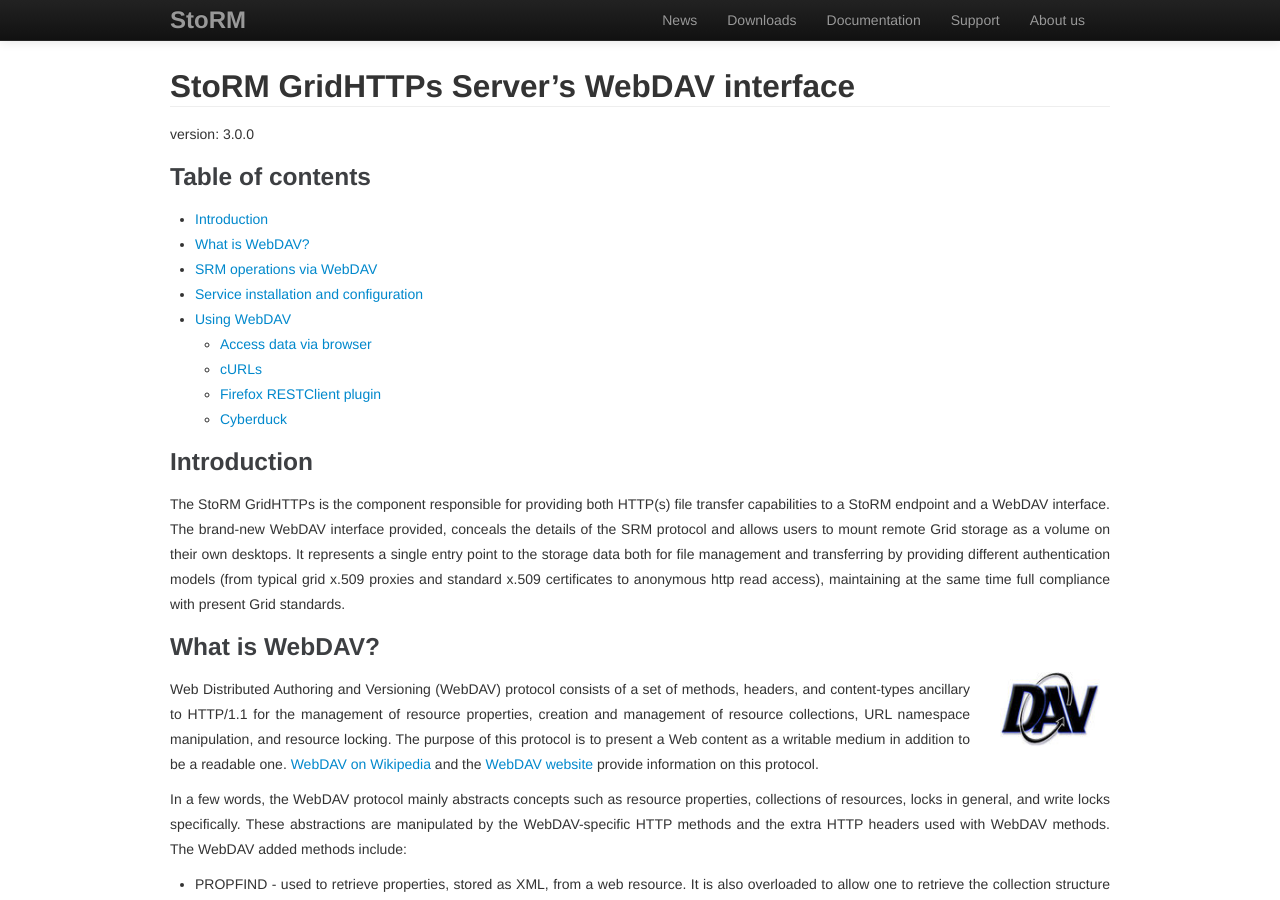
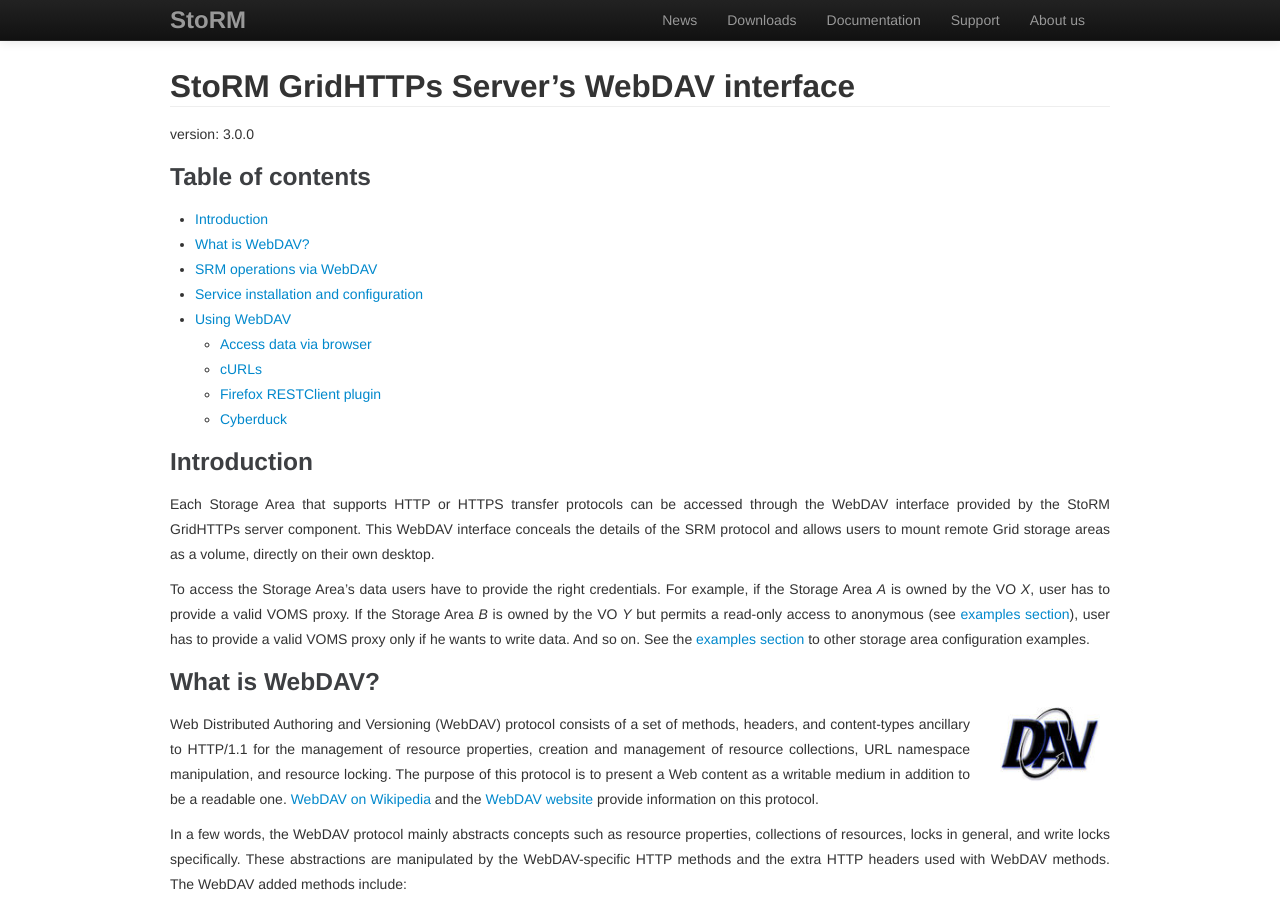
Before and after one commit to italiangrid/storm, a Jekyll site: the page built from documentation/webdav-guide/2.0.3/index.md, in a window 1280 px wide and 900 px high. Built offline with Jekyll 4.4.1, drawn with Linux system fonts in a browser that asks for light colours; Markdown is read by kramdown in place of the engine named in the settings; some of the changed text lies outside the part shown.

Commit message:
Documentation page and webdav guide version updated

```diff
--- a/_config.yml
+++ b/_config.yml
@@ -12,7 +12,7 @@
 
 sysadmin_guide_version: 1.11.3
 functional_description_version: 1.11.2
-webdav_guide_version: 3.0.0
+webdav_guide_version: 2.0.3
 
 storm_components:
     - name: StoRM Backend
--- a/documentation/webdav-guide/3.0.0/index.md
+++ b/documentation/webdav-guide/2.0.3/index.md
@@ -22,7 +22,16 @@
 
 ### Introduction <a name="introduction">&nbsp;</a>
 
-The StoRM GridHTTPs is the component responsible for providing both HTTP(s) file transfer capabilities to a StoRM endpoint and a WebDAV interface. The brand-new WebDAV interface provided, conceals the details of the SRM protocol and allows users to mount remote Grid storage as a volume on their own desktops. It represents a single entry point to the storage data both for file management and transferring by providing different authentication models (from typical grid x.509 proxies and standard x.509 certificates to anonymous http read access), maintaining at the same time full compliance with present Grid standards.
+Each Storage Area that supports HTTP or HTTPS transfer protocols can be accessed through the WebDAV interface provided by
+the StoRM GridHTTPs server component. This WebDAV interface conceals the details of the SRM protocol and allows users to mount
+remote Grid storage areas as a volume, directly on their own desktop.
+
+To access the Storage Area's data users have to provide the right credentials.
+For example, if the Storage Area *A* is owned by the VO *X*, user has to provide a valid VOMS proxy.
+If the Storage Area *B* is owned by the VO *Y* but permits a read-only access to anonymous
+(see [examples section][anonymous-read-example]),
+user has to provide a valid VOMS proxy only if he wants to write data.
+And so on. See the [examples section][examples-section] to other storage area configuration examples.
 
 ### What is WebDAV? <a name="whatwebdav">&nbsp;</a>
 
@@ -387,7 +396,8 @@
 <img src="{{ site.baseurl }}/assets/images/cyberduck.png" alt="cyberduck" style="margin: 10px auto;"/>
 
 
-
+[examples-section]: {{ site.baseurl }}/documentation/examples/
+[anonymous-read-example]: {{ site.baseurl }}/documentation/examples/1.11.2/storage-area-configuration-examples.html#sa-anonymous-r
 [ghttp_basic_conf]: {{ site.baseurl }}/documentation/sysadmin-guide/{{site.versions.sysadmin_guide}}/#ghttpconf
 [ghttp_advanced_conf]: {{ site.baseurl }}/documentation/sysadmin-guide/{{site.versions.sysadmin_guide}}/#ghttp_advconf
 [be_conf]: {{ site.baseurl }}/documentation/sysadmin-guide/{{site.versions.sysadmin_guide}}/#beconf
```
Also changed, not shown: other parts of documentation/webdav-guide/2.0.3/index.md (+1 -1 lines), documentation.md (+3 -3 lines).
